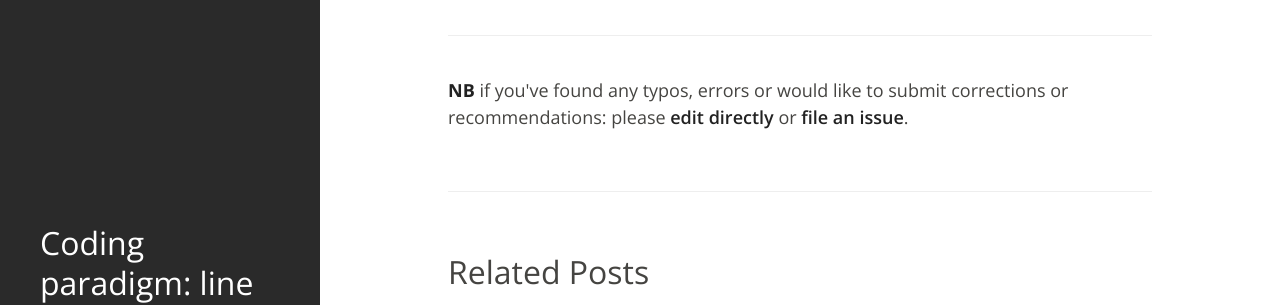
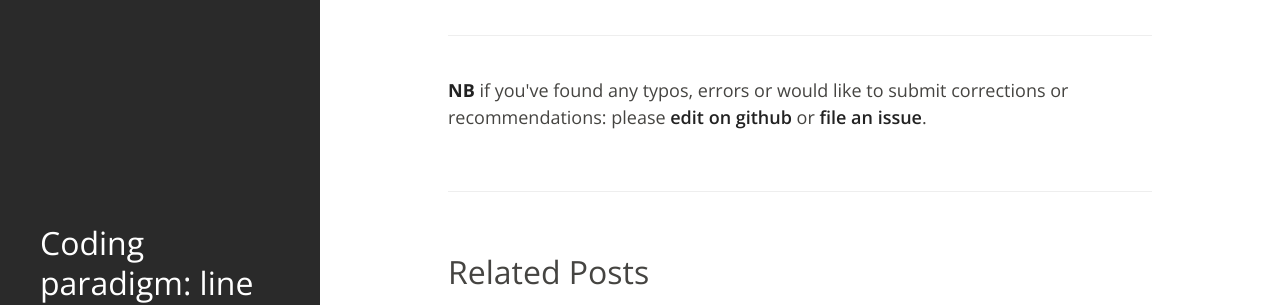
Before and after one commit to leonardinius/leonardinius.github.io, a Jekyll site: the page built from _posts/2008-08-31-chatter-twitter.md, in a window 1280 px wide. Shown: the part 179-484 px from the top of the page. Built offline with Jekyll 4.4.1, drawn with Linux system fonts in a browser that asks for light colours; Markdown is read by kramdown in place of the engine named in the settings; comment, search, counter and statistics services are not loaded.

Commit message:
Edit via github fixes

```diff
--- a/_layouts/post.html
+++ b/_layouts/post.html
@@ -9,7 +9,7 @@ layout: default
 
   <hr/>
   <strong>NB</strong> if you've found any typos, errors or would like to submit corrections or recommendations: please
-   <a href="{{ site.github.repo }}/tree/{{ site.github.branch }}/{{ page.path }}">edit directly</a> or
+   <a href="{{ site.github.repo }}/tree/{{ site.github.branch }}/{{ page.path }}">edit on github</a> or
    <a href="https://github.com/leonardinius/leonardinius.github.io/issues/new">file an issue</a>.
 </div>
 
```
